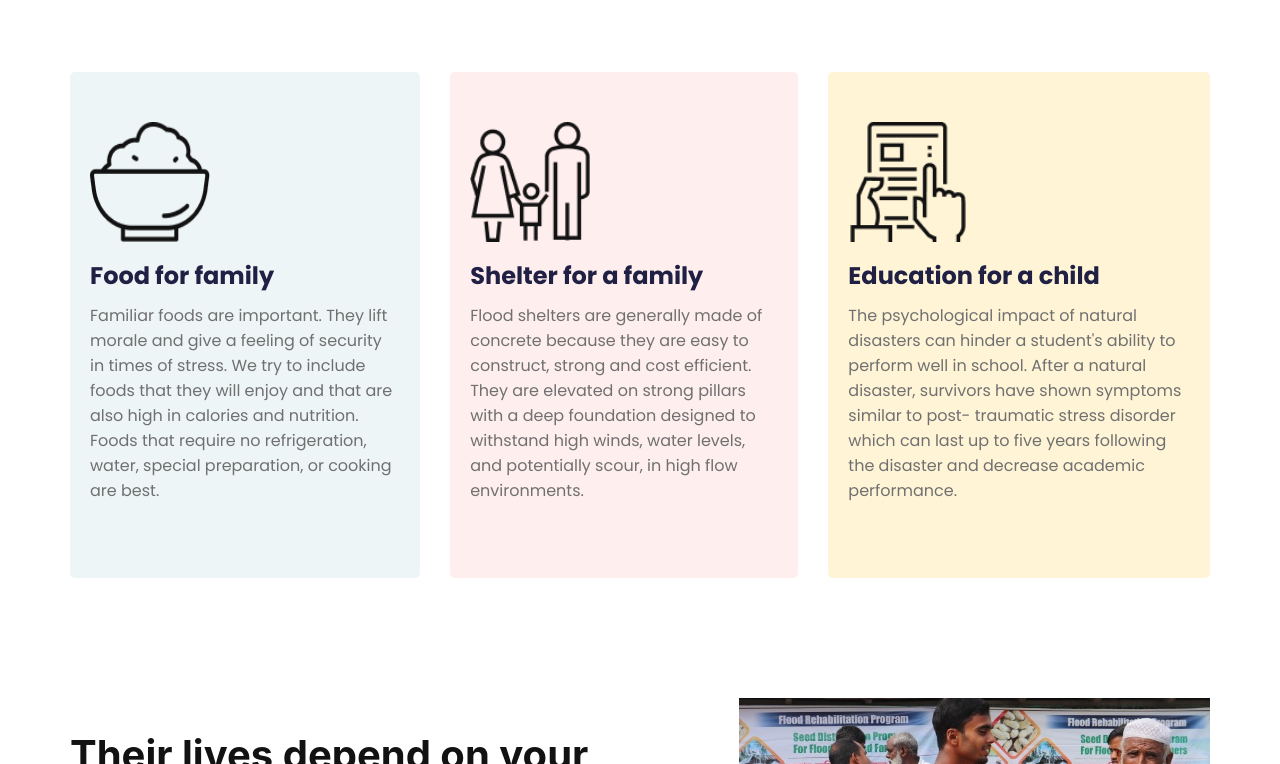
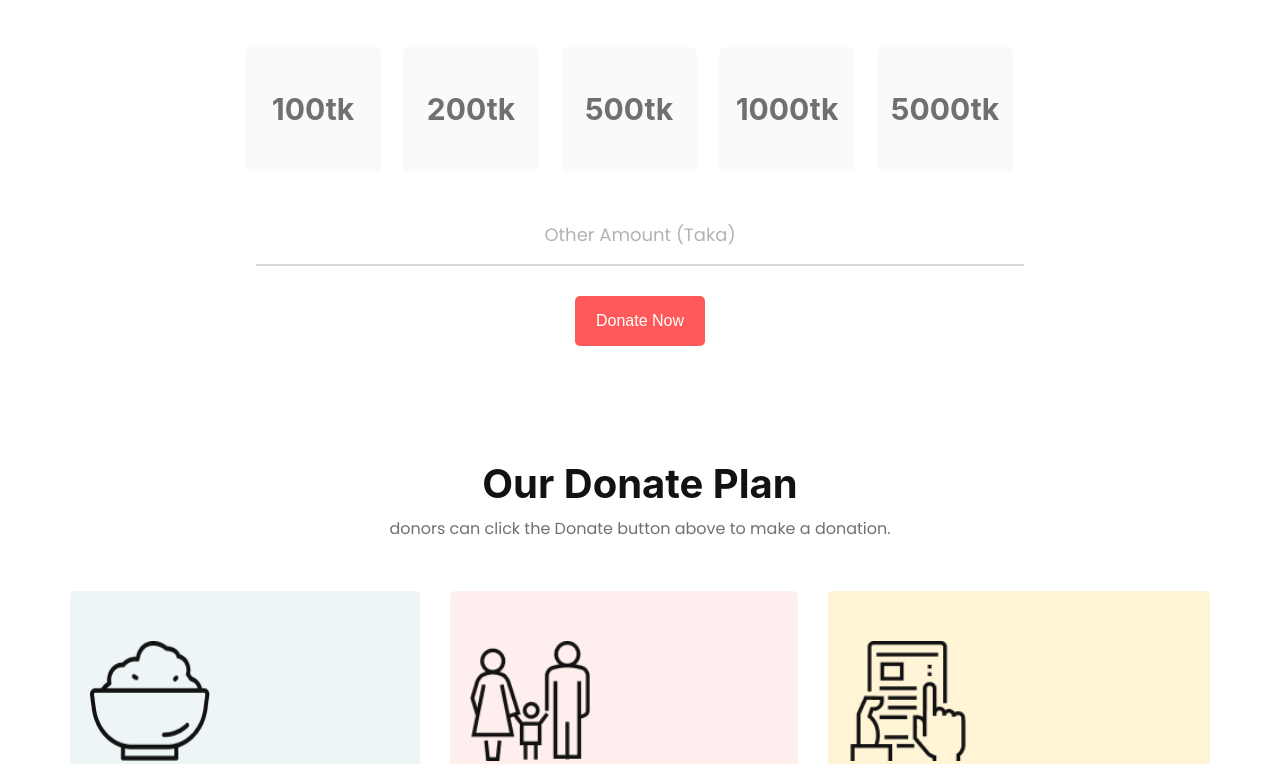
Before and after one commit to emeshitaafrin/donate-today, a plain HTML site: page index.html in a window 1280 px wide. Shown: the part 738-1502 px from the top of the page. Drawn offline with Linux system fonts and the light colour scheme.

Commit message:
added donation area

```diff
--- a/assets/styles/style.css
+++ b/assets/styles/style.css
@@ -97,7 +97,6 @@ p {
     color: #707070;
     font-family: 'Poppins', sans-serif;
     text-align: left;
-    margin-bottom: 25px;
     font-weight: 400;
 }
 .btn {
@@ -148,7 +147,66 @@ p {
     color: #FFFFFF;
 }
 
+/* Donation area start */
+.donation-area > .section-width {
+    justify-content: center;
+}
+.donation-amount {
+    width: 136px;
+    height: 124px;
+    border-radius: 5px;
+    background: #FAFAFA;
+    display: flex;
+    align-items: center;
+    justify-content: center;
+    transition: all 0.3s ease-in-out;
+    border: 2px solid transparent;
+    margin-right: 22px;
+}
+.donation-amount:hover {
+    background: rgba(255, 238, 238, 1);
+    border-color: #FF5959;
+}
+.donation-amount p {
+    font-family: 'Inter', sans-serif;
+    font-style: normal;
+    font-weight: 700;
+    font-size: 30px;
+    line-height: 36px;
+    text-align: center;
+    color: #707070;
+}
+
+.donate-option {
+    text-align: center;
+    margin-top: 50px;
+}
+.donate-option p {
+    font-family: 'Poppins', sans-serif;
+    font-style: normal;
+    font-weight: 400;
+    font-size: 18px;
+    line-height: 28px;
+    text-align: center;
+    margin-bottom: 15px;
+    color: #B3B3B3;
+}
+.donate-option > .divider {
+    height: 0px;
+    border: 1px solid #DADADA;
+    width: 60%;
+    display: flex;
+    justify-content: center;
+    margin: 0 auto;
+}
+/* Donation area start */
+
 /* Service area style start */
+.section-top {
+    width: 660px;
+    margin: 0 auto;
+    padding-bottom: 50px;
+}
 .section-top p,
 .section-top .section-title {
     text-align: center;
@@ -158,7 +216,6 @@ p {
     padding: 50px 20px;
     text-align: left;
     border-radius: 5px;
-    margin-top: 50px;
 }
 .item-1 {
     background: rgba(79, 157, 166, 0.10);
--- a/index.html
+++ b/index.html
@@ -13,7 +13,6 @@
     <link rel="stylesheet" href="./assets/styles/style.css">
 </head>
 <body>
-
     <!-- Banner Area Start -->
     <section id="banner" class="banner-area">
         <div class="content-area">
@@ -21,11 +20,42 @@
             <p class="banner-desc">Lorem ipsum dolor sit amet, usu cu esse possit referrentur, at eam falli deterruisset. No duo populo animal noluisse, enim</p>
             <button class=" btn donate-btn">Donate Now</button>
         </div>
-
     </section>
     <!-- Banner Area :End -->
 
-    <!-- Services area  -->
+    <!-- Donate area Start -->
+    <section id="donation" class="donation-area section-space">
+        <div class="section-top">
+            <h2 class="section-title">Donate Today</h2>
+            <p>Lorem ipsum dolor sit amet, usu cu esse possit referrentur, at eam falli deterruisset. No duo populo animal noluisse, enim</p>
+        </div>
+        <div class="section-width">
+            <div class="donation-amount">
+                <p>100tk</p>
+            </div>
+            <div class="donation-amount">
+                <p>200tk</p>
+            </div>
+            <div class="donation-amount">
+                <p>500tk</p>
+            </div>
+            <div class="donation-amount">
+                <p>1000tk</p>
+            </div>
+            <div class="donation-amount">
+                <p>5000tk</p>
+            </div>
+        </div>
+        <div class="donate-option">
+            <p>Other Amount (Taka)</p>
+            <hr class="divider">
+            <button class=" btn donate-btn">Donate Now</button>
+        </div>
+
+    </section>
+    <!-- Donate area end -->
+
+    <!-- Services area Start -->
     <section id="service" class="service-area section-space">
         <div class="section-top">
             <h2 class="section-title"> Our Donate Plan</h2>
@@ -65,6 +95,21 @@
     </section>
     <!-- contribute Area End -->
 
+    <!-- contribute Area start -->
+    <section class="contribute-area section-width section-space">
+        <div class="img-area h-width pr">
+            <img src="./assets/images/donation6.jpg" alt="image">
+        </div>
+        <div class="content-area h-width pl">
+            <h2>They need us to suvive</h2>
+            <p>Lorem ipsum dolor sit amet, usu cu esse possit referrentur, at eam falli deterruisset. No duo populo animal noluisse, enim</p> <br>
+            <p>Lorem ipsum dolor sit amet, usu cu esse possit referrentur, at eam falli deterruisset.</p>
+            <a href="#" class="btn contribute-btn">How to Contribute?</a>
+        </div>
+
+    </section>
+    <!-- contribute Area End -->
+
     <!-- Footer Area Start -->
     <footer class="footer-area">
         <h2 class="f-clr">Be Humble</h2>
```
